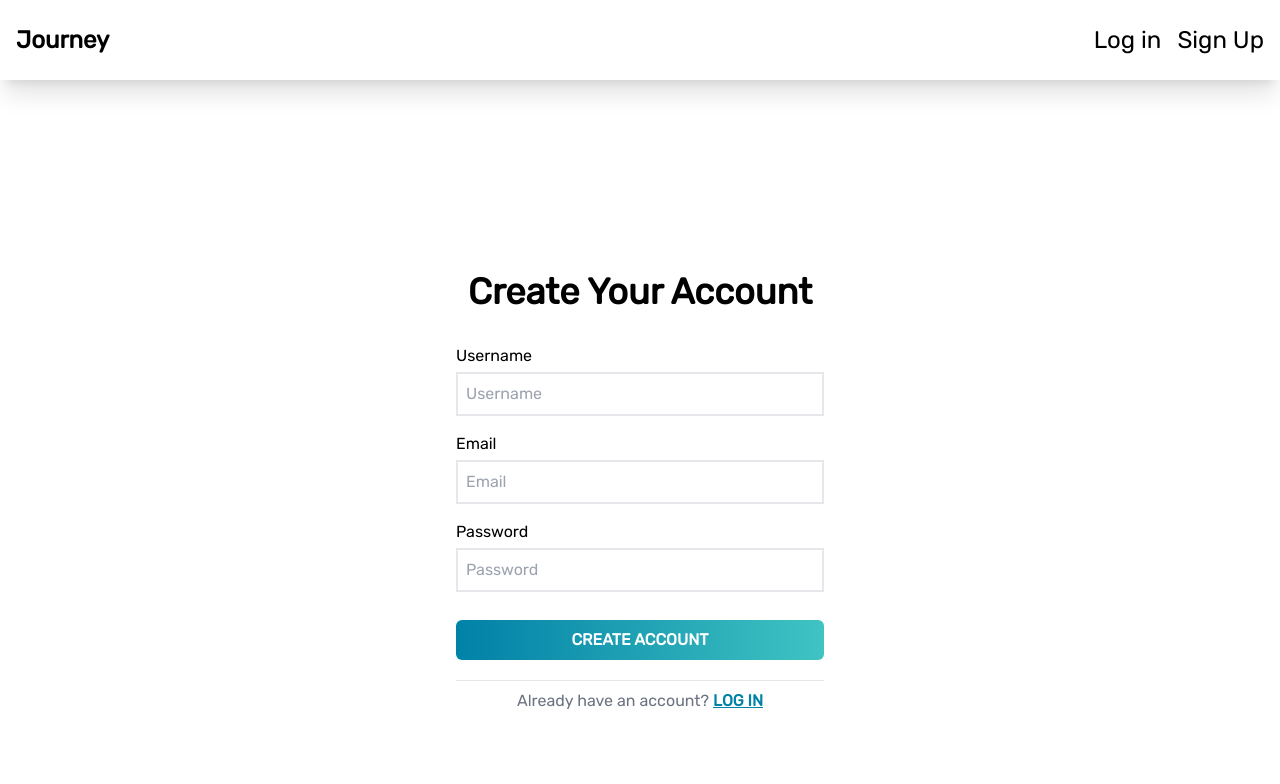
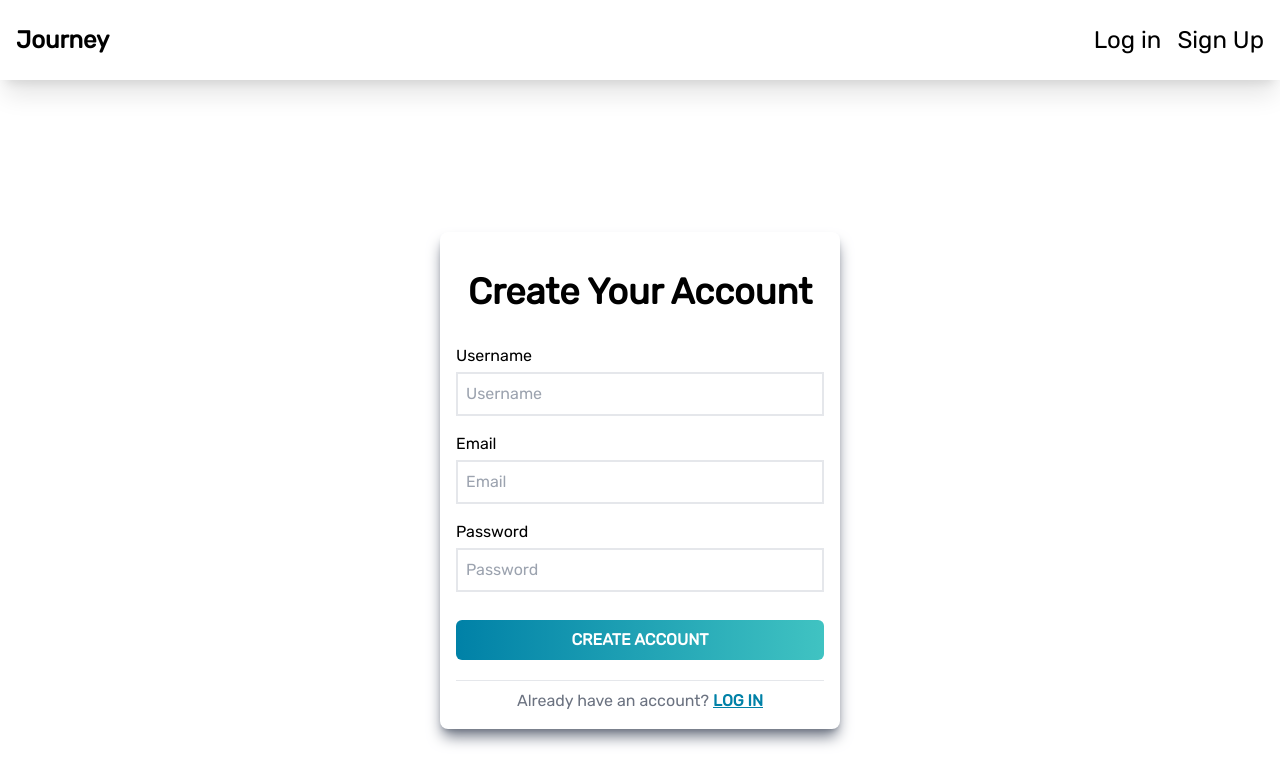
Before and after one commit to chris-15/Journey, a React (Create React App) app in the folder client/: page /signup in a window 1280 px wide. Shown: the top 784 px of the page. Built offline with nearby package versions, Linux system fonts and the light colour scheme; the HTML template or start-up script is replaced by a standard one.

Commit message:
added some shadow styling on forms

```diff
--- a/client/src/components/PostForm/index.js
+++ b/client/src/components/PostForm/index.js
@@ -59,7 +59,7 @@ const PostForm = () => {
   return (
     <div className="mx-4">
       <form
-        className="max-w-md mx-auto bg-white shadow-md rounded-lg px-8 py-6 lg:max-w-2xl"
+        className="max-w-md mx-auto rounded-lg shadow-gray-500 shadow-lg px-8 py-6 lg:max-w-2xl"
         onSubmit={handleFormSubmit}
       >
         {/* <h3 className="text-lg font-semibold mb-4">Title</h3> */}
--- a/client/src/pages/Login.js
+++ b/client/src/pages/Login.js
@@ -69,7 +69,7 @@ const Login = () => {
       <main className="grid grid-cols-1 h-screen w-full">
         <div className="flex flex-col justify-center">
           <form
-            className="max-w-[300px] sm:max-w-[400px] w-full mx-auto border-solid bg-white p-4 rounded-lg "
+            className="max-w-[300px] sm:max-w-[400px] w-full mx-auto border-solid bg-white p-4 rounded-lg shadow-gray-500 shadow-lg "
             onSubmit={handleFormSubmit}
           >
             <h2 className="text-4xl font-bold text-center py-6">Cancer Blog</h2>
--- a/client/src/pages/Signup.js
+++ b/client/src/pages/Signup.js
@@ -67,7 +67,7 @@ const Signup = () => {
       <main className="grid grid-cols-1 h-screen w-full">
         <div className="flex flex-col justify-center">
           <form
-            className=" max-w-[300px] sm:max-w-[400px]  w-full mx-auto border-solid bg-white p-4 rounded-lg"
+            className=" max-w-[300px] sm:max-w-[400px]  w-full mx-auto border-solid bg-white p-4 rounded-lg shadow-gray-500 shadow-lg "
             onSubmit={handleFormSubmit}
           >
             <h2 className="text-4xl font-bold text-center py-6">
```
